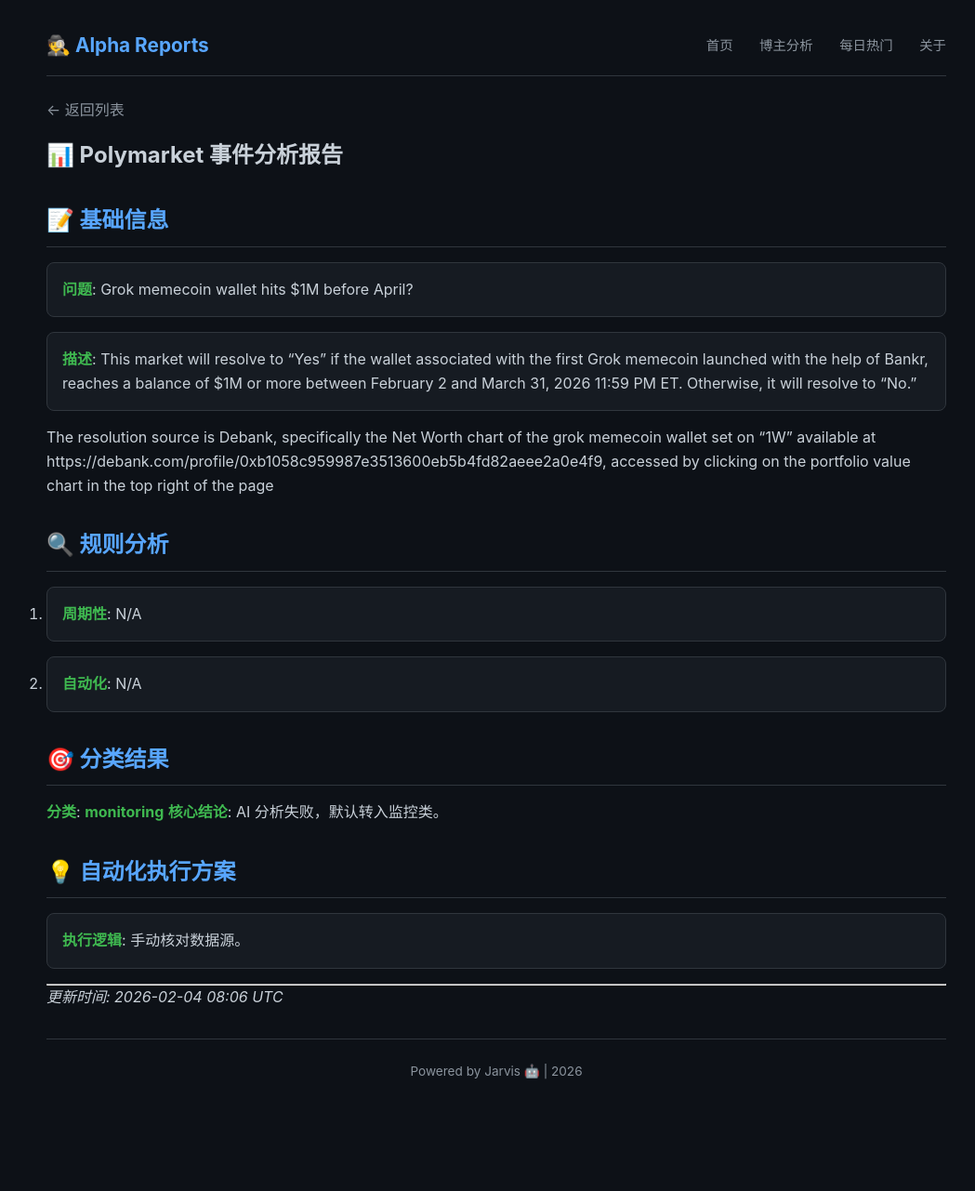
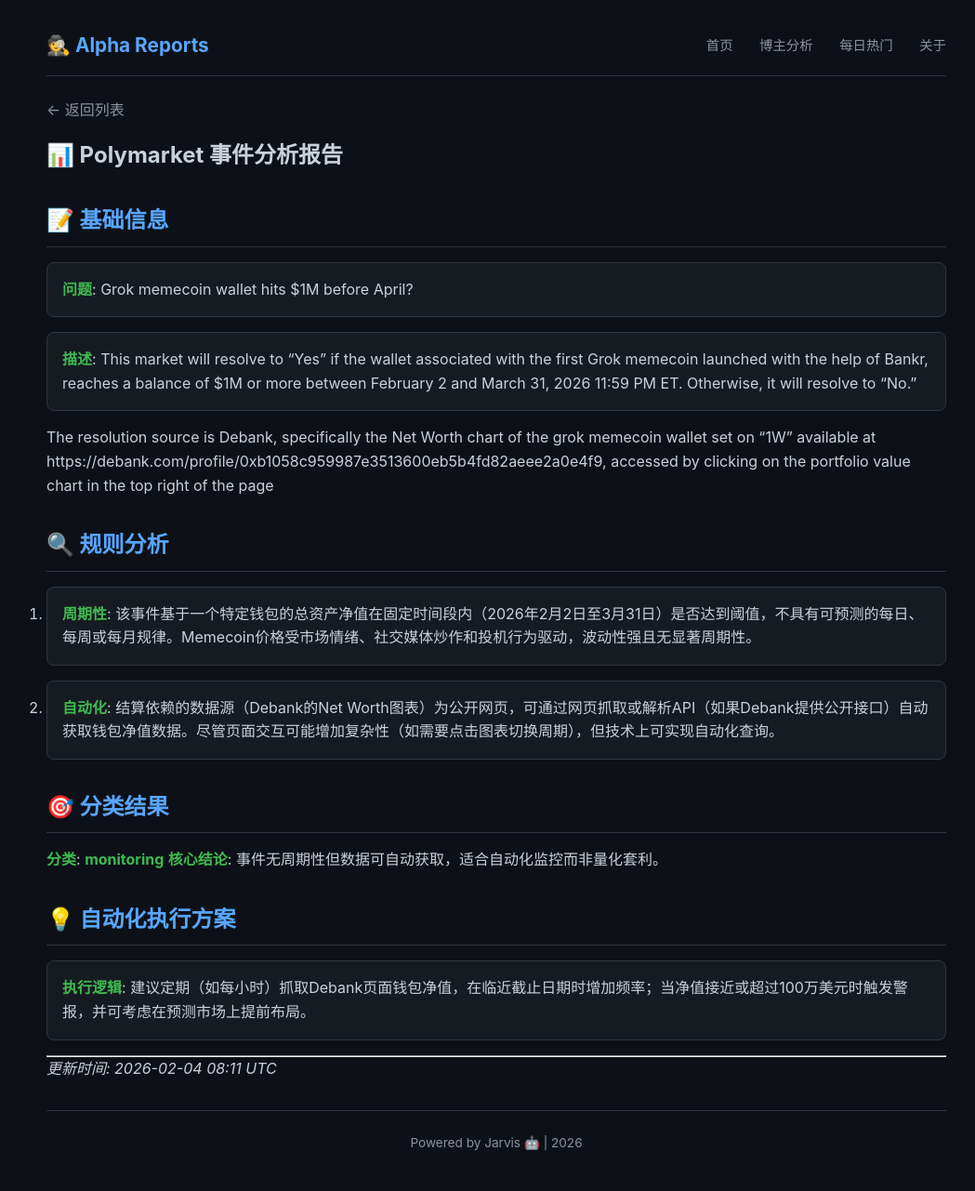
Before and after one commit to amencris073-png/crypto-alpha-reports, a Jekyll site: the page built from _polymarket_analysis/197019.md, in a window 1280 px wide. Shown: the whole page at 93% size, without its empty margins (106-1155 px from the left). Built offline with Jekyll 4.4.1, drawn with Linux system fonts in a browser that asks for light colours; before the commit the page ends 1204 px from its top, so only the background shows below that.

Commit message:
Automated analysis for Grok memecoin wallet hits $1M before April?

```diff
--- a/_polymarket_analysis/197019.md
+++ b/_polymarket_analysis/197019.md
@@ -17,15 +17,15 @@
 
 
 ## 🔍 规则分析
-1. **周期性**: N/A
-2. **自动化**: N/A
+1. **周期性**: 该事件基于一个特定钱包的总资产净值在固定时间段内（2026年2月2日至3月31日）是否达到阈值，不具有可预测的每日、每周或每月规律。Memecoin价格受市场情绪、社交媒体炒作和投机行为驱动，波动性强且无显著周期性。
+2. **自动化**: 结算依赖的数据源（Debank的Net Worth图表）为公开网页，可通过网页抓取或解析API（如果Debank提供公开接口）自动获取钱包净值数据。尽管页面交互可能增加复杂性（如需要点击图表切换周期），但技术上可实现自动化查询。
 
 ## 🎯 分类结果
 **分类**: **monitoring**
-**核心结论**: AI 分析失败，默认转入监控类。
+**核心结论**: 事件无周期性但数据可自动获取，适合自动化监控而非量化套利。
 
 ## 💡 自动化执行方案
-- **执行逻辑**: 手动核对数据源。
+- **执行逻辑**: 建议定期（如每小时）抓取Debank页面钱包净值，在临近截止日期时增加频率；当净值接近或超过100万美元时触发警报，并可考虑在预测市场上提前布局。
 
 ---
-*更新时间: 2026-02-04 08:06 UTC*
+*更新时间: 2026-02-04 08:11 UTC*
```
